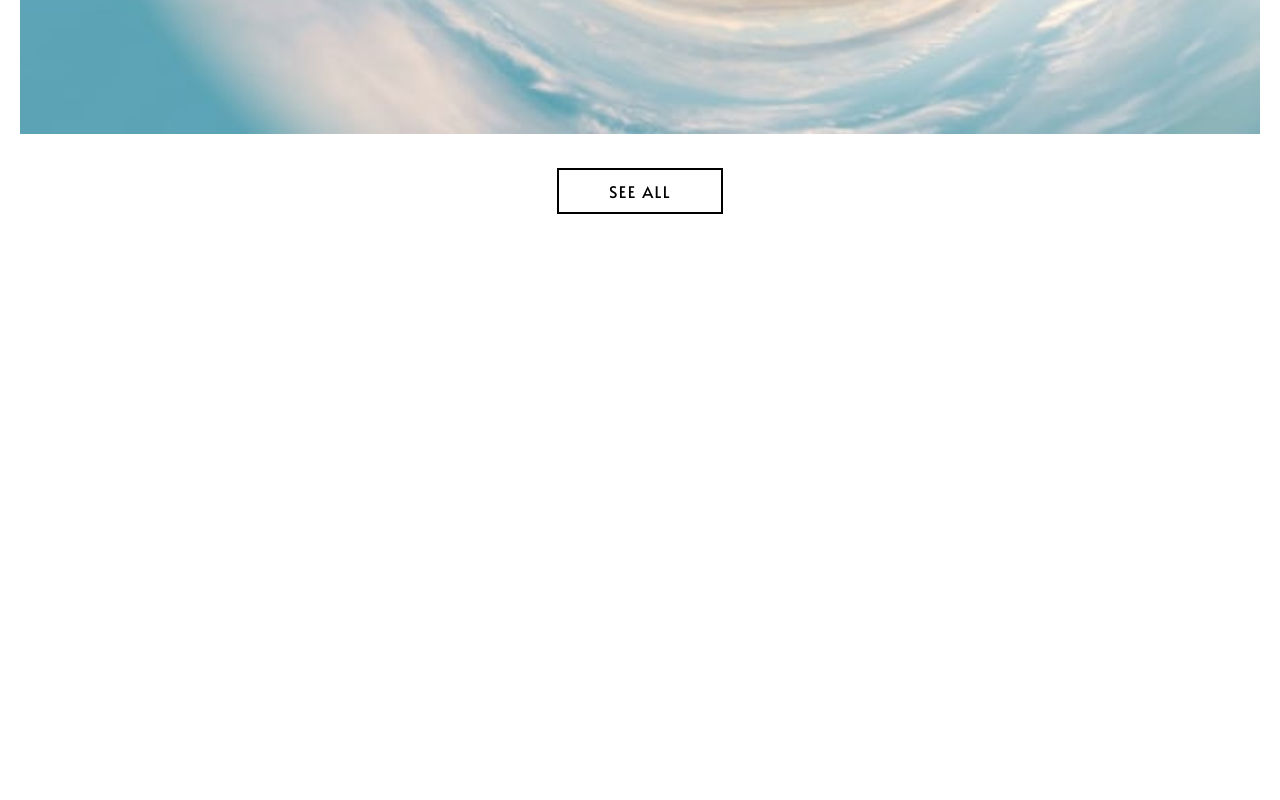
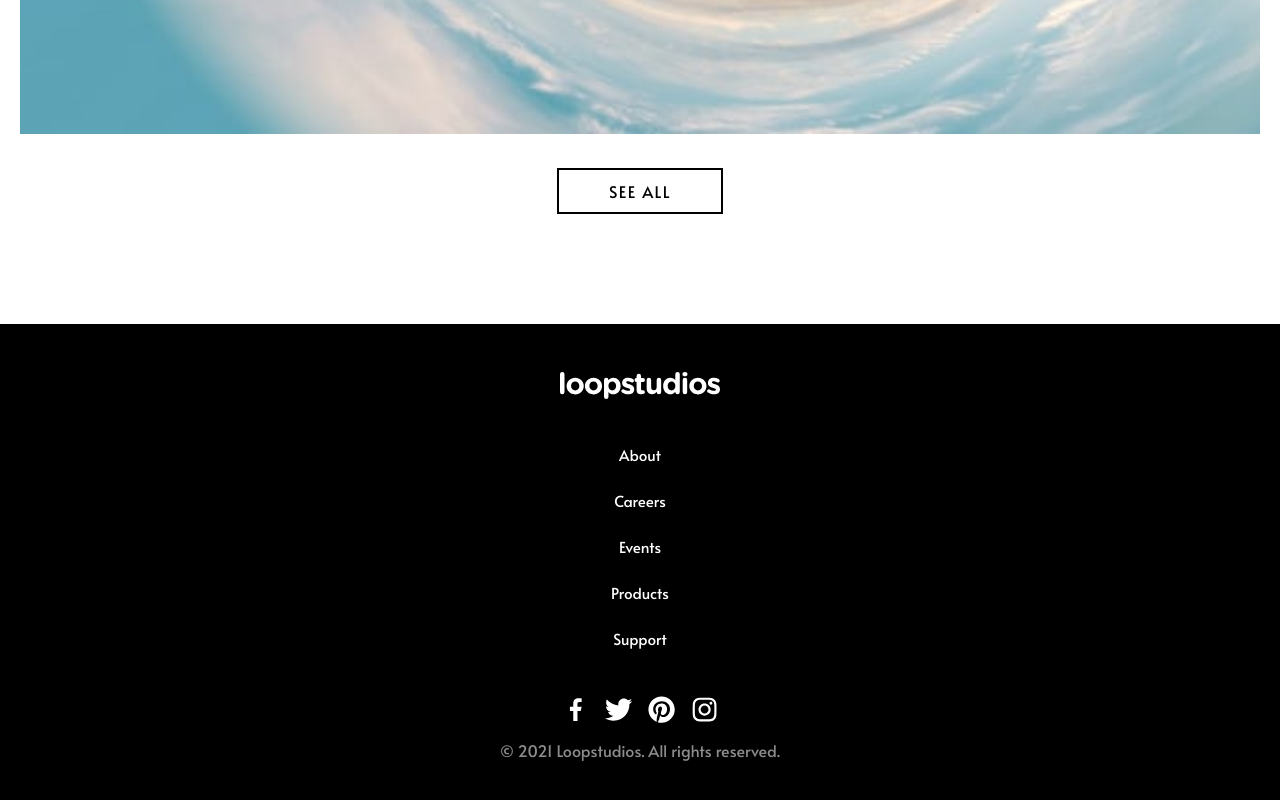
Before and after one commit to Udeme01/Loopstudios, a React (Create React App) app: page / in a window 1280 px wide. Shown: the part 5508-6308 px from the top of the page. Before the commit the page ends 5752 px from the top, so only its background shows below. Built offline with nearby package versions, Linux system fonts and the light colour scheme.

Commit message:
created footer component

```diff
--- a/src/App.js
+++ b/src/App.js
@@ -3,6 +3,7 @@ import Header from './components/Header'
 import Showcase from './components/Showcase';
 import Interactive from './components/Interactive';
 import Creations from './components/Creations';
+import Footer from './components/Footer';
 
 const App = () => {
   return (
@@ -11,6 +12,7 @@ const App = () => {
       <Showcase />
       <Interactive />
       <Creations />
+      <Footer />
     </>
   );
 }
--- /dev/null
+++ b/src/components/Footer.js
@@ -0,0 +1,59 @@
+import React from "react";
+import logo from "../images/logo.svg";
+import { GrFacebookOption } from "react-icons/gr";
+import { FaTwitter, FaPinterest, FaInstagram } from "react-icons/fa";
+
+const Footer = () => {
+  return (
+    <>
+      <footer className="footer">
+        {/* logo & button menu */}
+        <div>
+          <div className="logo">
+            <img src={logo} alt="footer logo" />
+          </div>
+          <ul className="footer-links">
+            <li>
+              <button>About</button>
+            </li>
+            <li>
+              <button>Careers</button>
+            </li>
+            <li>
+              <button>Events</button>
+            </li>
+            <li>
+              <button>Products</button>
+            </li>
+            <li>
+              <button>Support</button>
+            </li>
+          </ul>
+        </div>
+
+        {/* icons & copyright section */}
+        <div className="footer-icons">
+          <ul>
+            <li>
+              <GrFacebookOption />
+            </li>
+            <li>
+              <FaTwitter />
+            </li>
+            <li>
+              <FaPinterest />
+            </li>
+            <li>
+              <FaInstagram />
+            </li>
+          </ul>
+          <div className="copyright">
+            <p>&copy; 2021 Loopstudios. All rights reserved.</p>
+          </div>
+        </div>
+      </footer>
+    </>
+  );
+};
+
+export default Footer;
--- a/src/index.css
+++ b/src/index.css
@@ -166,7 +166,7 @@ button {
 
 .creation-mobile .btn-container {
   text-align: center;
-  margin: 20px 20px 0;
+  margin: 20px 20px 100px;
   padding: 10px 0;
 }
 
@@ -187,3 +187,56 @@ button {
   background-color: var(--black);
   color: var(--white);
 }
+
+/* Footer */
+.footer {
+  background-color: var(--black);
+  color: var(--white);
+  padding: 3rem 3.5rem;
+  text-align: center;
+  font-family: 'Alata', sans-serif;
+}
+
+.footer div .logo img {
+  width: 10rem;
+  margin-bottom: 20px;
+}
+
+.footer ul {
+  list-style: none;
+}
+
+.footer-links li {
+  /* border: 1px solid red; */
+  margin: 1rem 0;
+  appearance: none;
+  padding: .25rem 0;
+}
+
+.footer-links li button {
+  font-size: .95rem;
+}
+
+.footer-icons {
+  margin-top: 2.5rem;
+}
+
+.footer-icons ul {
+  display: flex;
+  align-items: center;
+  justify-content: center;
+}
+
+.footer-icons ul li {
+  font-size: 1.7rem;
+  margin-left: 1rem;
+}
+
+.footer-icons ul li:nth-of-type(1) {
+  margin-left: 0;
+}
+
+.footer-icons .copyright p {
+  margin-top: .5rem;
+  font-size: 1rem;
+}
```
